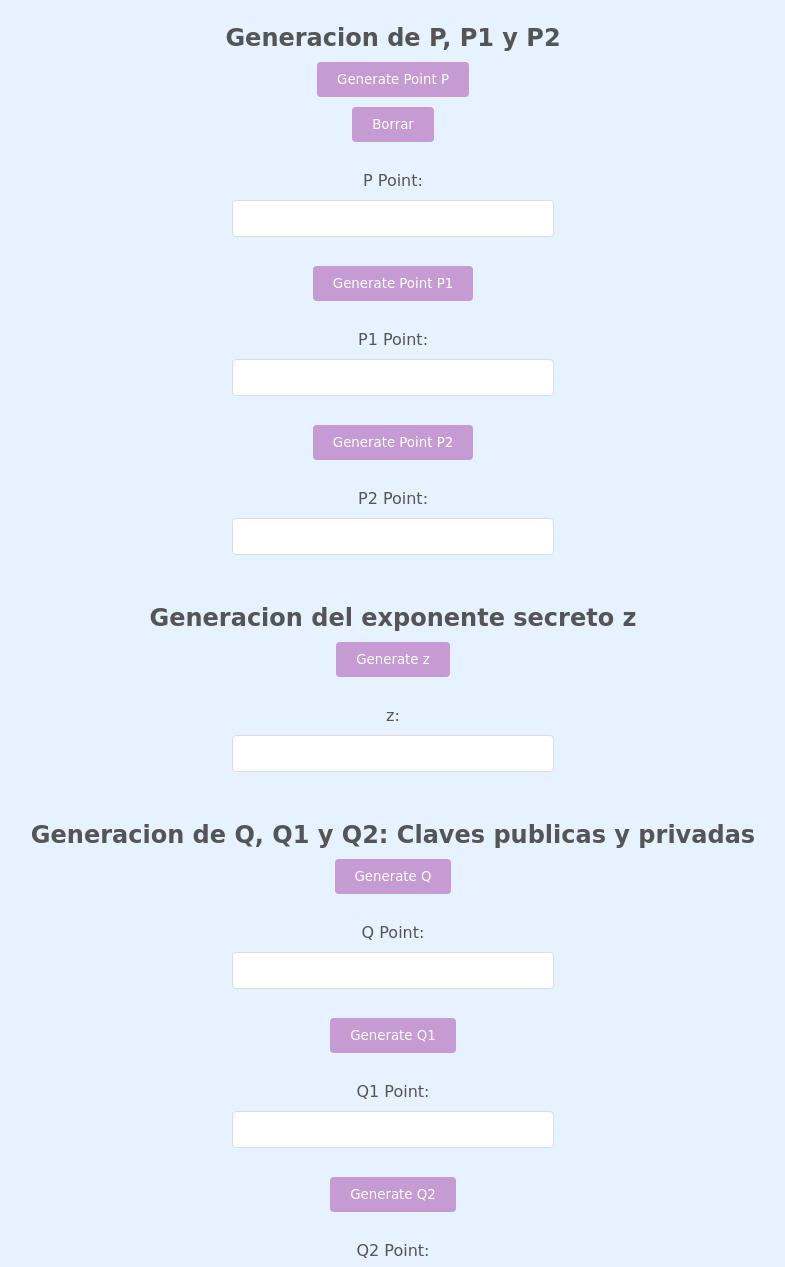
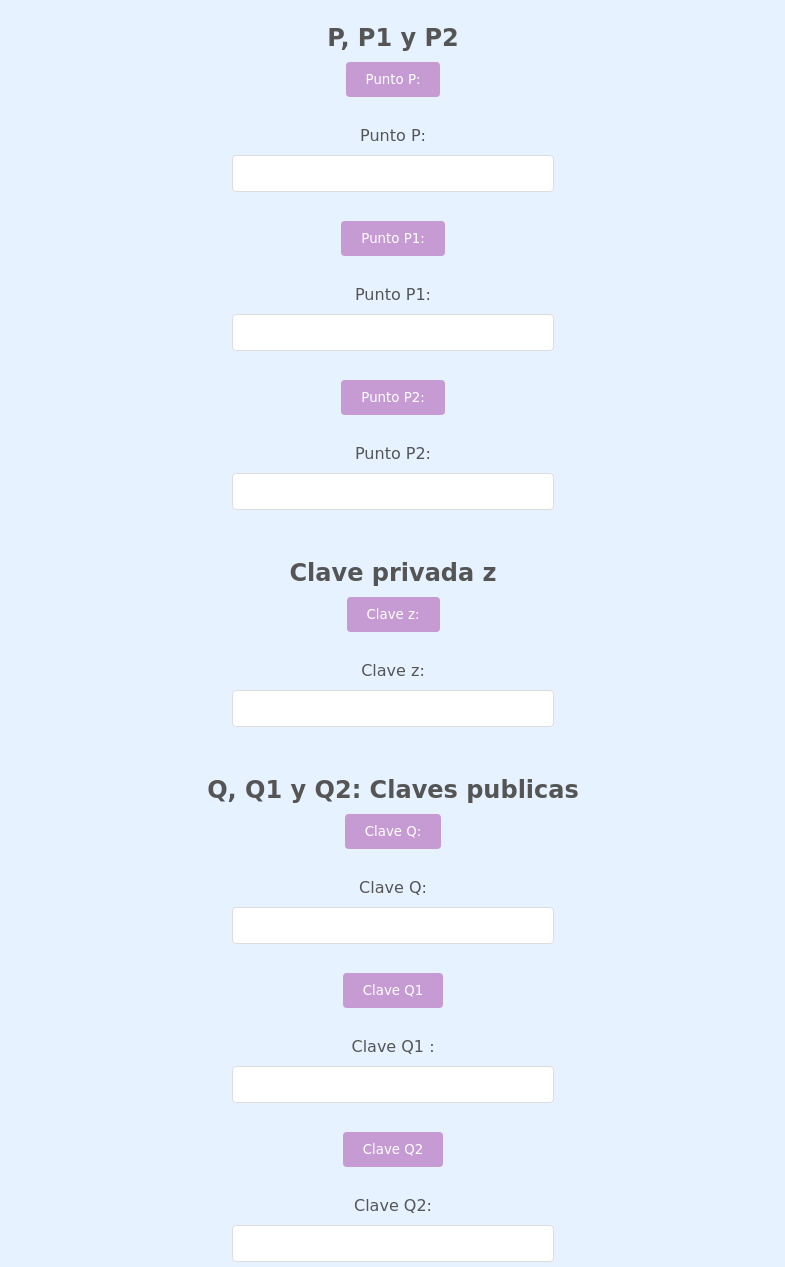
Before and after one commit to Patri17/TFG, a website built with webpack: page proyecto/codigo/setup.html in a window 1280 px wide. Shown: the part 95-1362 px from the top of the page, without its empty margins (247-1032 px from the left). Built offline with nearby package versions, Linux system fonts and the light colour scheme; a script that the page names is missing.

Commit message:
Update setup.html

```diff
--- a/proyecto/codigo/setup.html
+++ b/proyecto/codigo/setup.html
@@ -69,47 +69,47 @@
   </style>
 </head>
 <body>
-  <h1>B:</h1>
-  <h2>Generacion de P, P1 y P2</h2>
-  <button onclick="generateAndDisplayPointP()">Generate Point P</button>
-  <button onclick="borrarNumero()">Borrar</button>
+  <h1>B genera:</h1>
+  <h2>P, P1 y P2</h2>
+  <button onclick="generateAndDisplayPointP()">Punto P:</button>
+
   <br>
-  <label for="result">P Point:</label>
+  <label for="result">Punto P:</label>
   <input type="text" id="result" readonly>
   <br>
 
 
 
-  <button onclick="generateAndDisplayPointP1()">Generate Point P1</button>
+  <button onclick="generateAndDisplayPointP1()">Punto P1:</button>
   <br>
-  <label for="result1">P1 Point:</label>
+  <label for="result1">Punto P1:</label>
   <input type="text" id="result1" readonly>
   <br>
-  <button onclick="generateAndDisplayPointP2()">Generate Point P2</button>
+  <button onclick="generateAndDisplayPointP2()">Punto P2:</button>
   <br>
-  <label for="result2">P2 Point:</label>
+  <label for="result2">Punto P2:</label>
   <input type="text" id="result2" readonly>
   <br>
-  <h2>Generacion del exponente secreto z</h2>
-  <button onclick="generateAndDisplayScalar()">Generate z</button>
+  <h2>Clave privada z</h2>
+  <button onclick="generateAndDisplayScalar()">Clave z:</button>
   <br>
-  <label for="result3">z:</label>
+  <label for="result3">Clave z:</label>
   <input type="text" id="result3" readonly>
   <br>
-  <h2>Generacion de Q, Q1 y Q2: Claves publicas y privadas</h2>
-  <button onclick="generateMultiply()">Generate Q</button>
+  <h2>Q, Q1 y Q2: Claves publicas </h2>
+  <button onclick="generateMultiply()">Clave Q:</button>
   <br>
-  <label for="result4">Q Point:</label>
+  <label for="result4">Clave Q:</label>
   <input type="text" id="result4" readonly>
   <br>
-  <button onclick="generateMultiply1()">Generate Q1</button>
+  <button onclick="generateMultiply1()">Clave Q1</button>
   <br>
-  <label for="result5">Q1 Point:</label>
+  <label for="result5">Clave Q1 :</label>
   <input type="text" id="result5" readonly>
   <br>
-  <button onclick="generateMultiply2()">Generate Q2</button>
+  <button onclick="generateMultiply2()">Clave Q2</button>
   <br>
-  <label for="result6">Q2 Point:</label>
+  <label for="result6">Clave Q2:</label>
   <input type="text" id="result6" readonly>
   <br>
   <h1>U:</h1>
```
